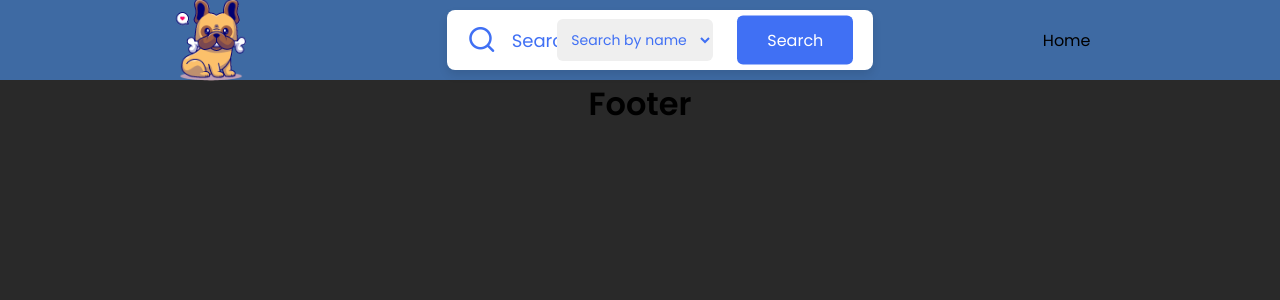
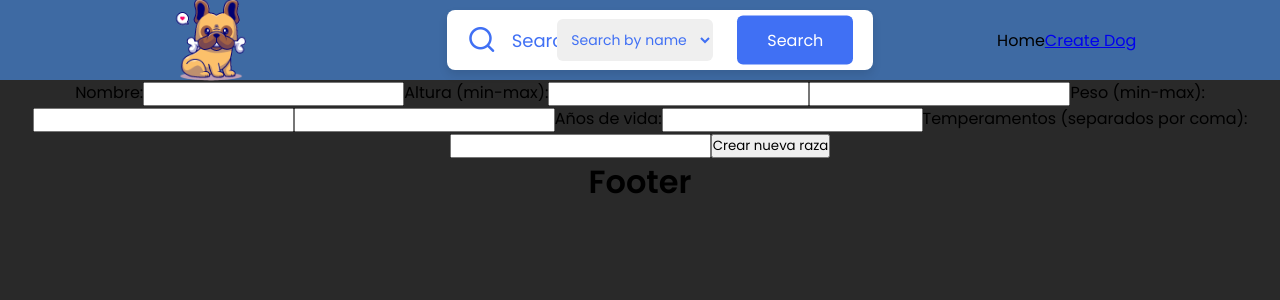
Before and after one commit to PedroMB22/PI, a React (Create React App) app in the folder client/: page /createdog in a window 1280 px wide. Shown: the top 300 px of the page. Built offline with nearby package versions, Linux system fonts and the light colour scheme.

Commit message:
Form in progress

```diff
--- a/client/src/App.js
+++ b/client/src/App.js
@@ -2,8 +2,9 @@ import '../src/css/App.css';
 import Footer from './components/Footer/Footer';
 import Home from './components/Home/Home';
 import NavBar from './components/NavBar/NavBar';
-import { BrowserRouter as Router, Routes, Route, Link } from 'react-router-dom';
+import { BrowserRouter as Router, Routes, Route } from 'react-router-dom';
 import SearchResults from './components/SearchResults/SearchResults';
+import CreateDog from './components/Form/Form';
 
 function App() {
   return (
@@ -13,6 +14,7 @@ function App() {
         <Routes>
           <Route path="/" element={<Home />} />
           <Route path="/search-results" element={<SearchResults />} />
+          <Route path="/createdog" element={<CreateDog />} />
         </Routes>
       </Router>
       <Footer />
--- /dev/null
+++ b/client/src/components/Form/Form.jsx
@@ -0,0 +1,57 @@
+import React, { useState } from "react";
+import { useDispatch } from "react-redux";
+import { dogsActions } from "../../redux/actions/dogs.actions";
+
+const CreateDog = () => {
+    const dispatch = useDispatch();
+
+    // Definir estados locales para los datos del formulario
+    const [name, setName] = useState("");
+    const [minHeight, setMinHeight] = useState("");
+    const [maxHeight, setMaxHeight] = useState("");
+    const [minWeight, setMinWeight] = useState("");
+    const [maxWeight, setMaxWeight] = useState("");
+    const [lifeSpan, setLifeSpan] = useState("");
+    const [temperaments, setTemperaments] = useState("");
+
+    const handleSubmit = (e) => {
+      e.preventDefault();
+
+      // Crear objeto con los datos del formulario
+      const dogData = {
+        name,
+        height: `${minHeight} - ${maxHeight}`,
+        weight: `${minWeight} - ${maxWeight}`,
+        life_span: lifeSpan,
+        temperament: temperaments.split(",").map(str => str.trim()), // Convertir cadena de temperamentos en array
+      };
+
+      // Enviar los datos al servidor
+      dispatch(dogsActions.post(dogData));
+    };
+
+    return (
+      <form onSubmit={handleSubmit}>
+        <label>Nombre:</label>
+        <input value={name} onChange={(e) => setName(e.target.value)} />
+
+        <label>Altura (min-max):</label>
+        <input value={minHeight} onChange={(e) => setMinHeight(e.target.value)} />
+        <input value={maxHeight} onChange={(e) => setMaxHeight(e.target.value)} />
+
+        <label>Peso (min-max):</label>
+        <input value={minWeight} onChange={(e) => setMinWeight(e.target.value)} />
+        <input value={maxWeight} onChange={(e) => setMaxWeight(e.target.value)} />
+
+        <label>Años de vida:</label>
+        <input value={lifeSpan} onChange={(e) => setLifeSpan(e.target.value)} />
+
+        <label>Temperamentos (separados por coma):</label>
+        <input value={temperaments} onChange={(e) => setTemperaments(e.target.value)} />
+
+        <button type="submit">Crear nueva raza</button>
+      </form>
+    );
+  };
+
+  export default CreateDog;
--- a/client/src/components/Menu/Menu.jsx
+++ b/client/src/components/Menu/Menu.jsx
@@ -1,9 +1,11 @@
 import React from 'react';
+import { Link } from 'react-router-dom';
 
 export const Menu = () => {
   return (
-    <div class="menu">
-      <a href="/Home">Home</a>
+    <div className="menu">
+      <Link to="/home">Home</Link>
+      <Link to="/createDog">Create Dog</Link>
     </div>
   );
 };
--- a/client/src/components/NavBar/NavBar.jsx
+++ b/client/src/components/NavBar/NavBar.jsx
@@ -33,6 +33,9 @@ export default function Navbar() {
           <a href="/home" onClick={handleHomeClick} className="home-link">
             Home
           </a>
+          <a href="/createDog" className="create-dog-link">
+            Create Dog
+          </a>
         </div>
       </header>
     </div>
```
